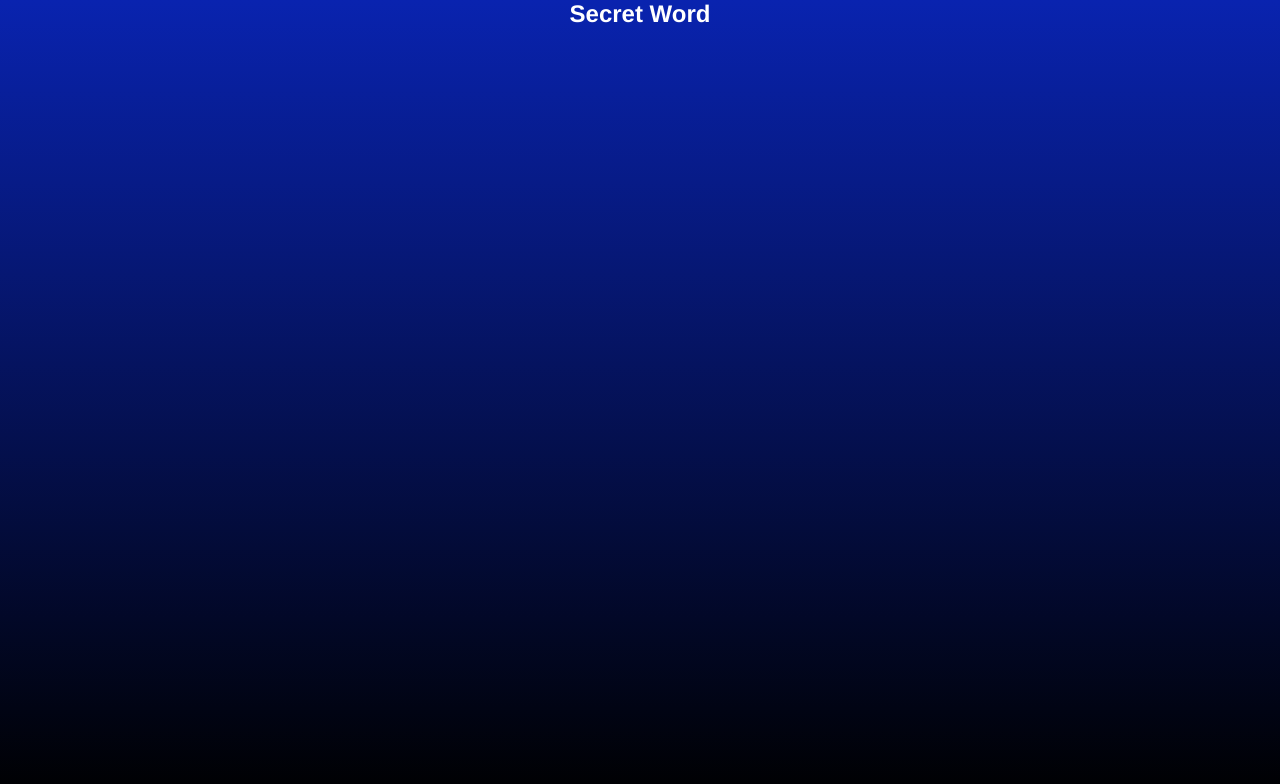
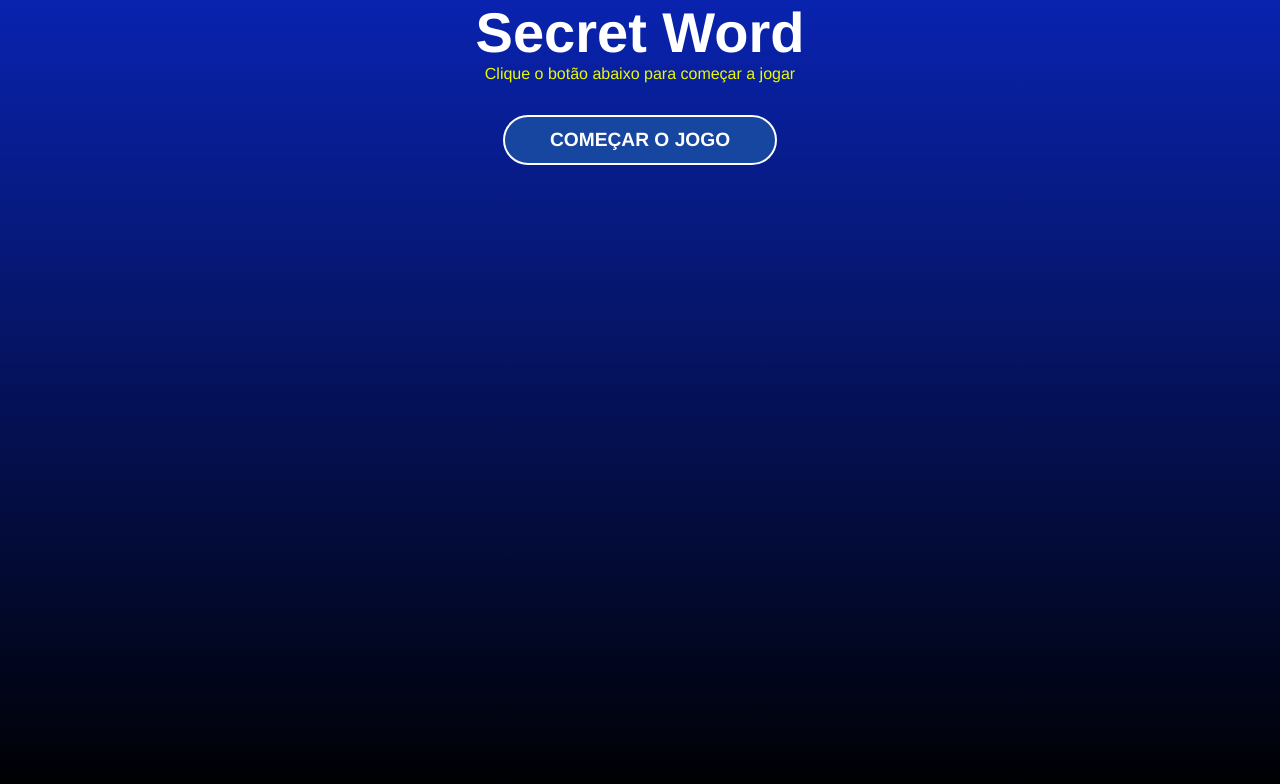
Before and after one commit to oldrado-jr/secret-word, a React (Vite) app: page / in a window 1280 px wide. Shown: the top 784 px of the page. Built offline with nearby package versions, Linux system fonts and the light colour scheme.

Commit message:
feat: add start screen component

```diff
--- a/src/App.css
+++ b/src/App.css
@@ -1,4 +1,5 @@
-.app {
+#root,
+.start {
   display: flex;
   flex-direction: column;
   align-items: center;
--- a/src/App.jsx
+++ b/src/App.jsx
@@ -1,10 +1,12 @@
+import StartScreen from './components/StartScreen';
+
 import './App.css';
 
 function App() {
   return (
-    <div className="app">
-      <h2>Secret Word</h2>
-    </div>
+    <>
+      <StartScreen />
+    </>
   );
 }
 
--- /dev/null
+++ b/src/components/StartScreen/index.jsx
@@ -0,0 +1,13 @@
+import './styles.css';
+
+function StartScreen() {
+  return (
+    <div className="start">
+      <h1>Secret Word</h1>
+      <p>Clique o botão abaixo para começar a jogar</p>
+      <button type="button">Começar o jogo</button>
+    </div>
+  );
+}
+
+export default StartScreen;
--- /dev/null
+++ b/src/components/StartScreen/styles.css
@@ -0,0 +1,8 @@
+.start h1 {
+  font-size: 3.5em;
+}
+
+.start p {
+  margin-bottom: 2em;
+  color: #ecfa00;
+}
--- a/src/index.css
+++ b/src/index.css
@@ -13,3 +13,20 @@ body * {
   font-family: Helvetica, sans-serif;
   color: #fff;
 }
+
+button {
+  background: #1646a0;
+  padding: 0 45px;
+  border: 2px solid #fff;
+  border-radius: 25px;
+  height: 50px;
+  text-transform: uppercase;
+  font-weight: bold;
+  font-size: 1.2em;
+  cursor: pointer;
+  transition: background 0.4s;
+}
+
+button:hover {
+  background: #0923af;
+}
```
